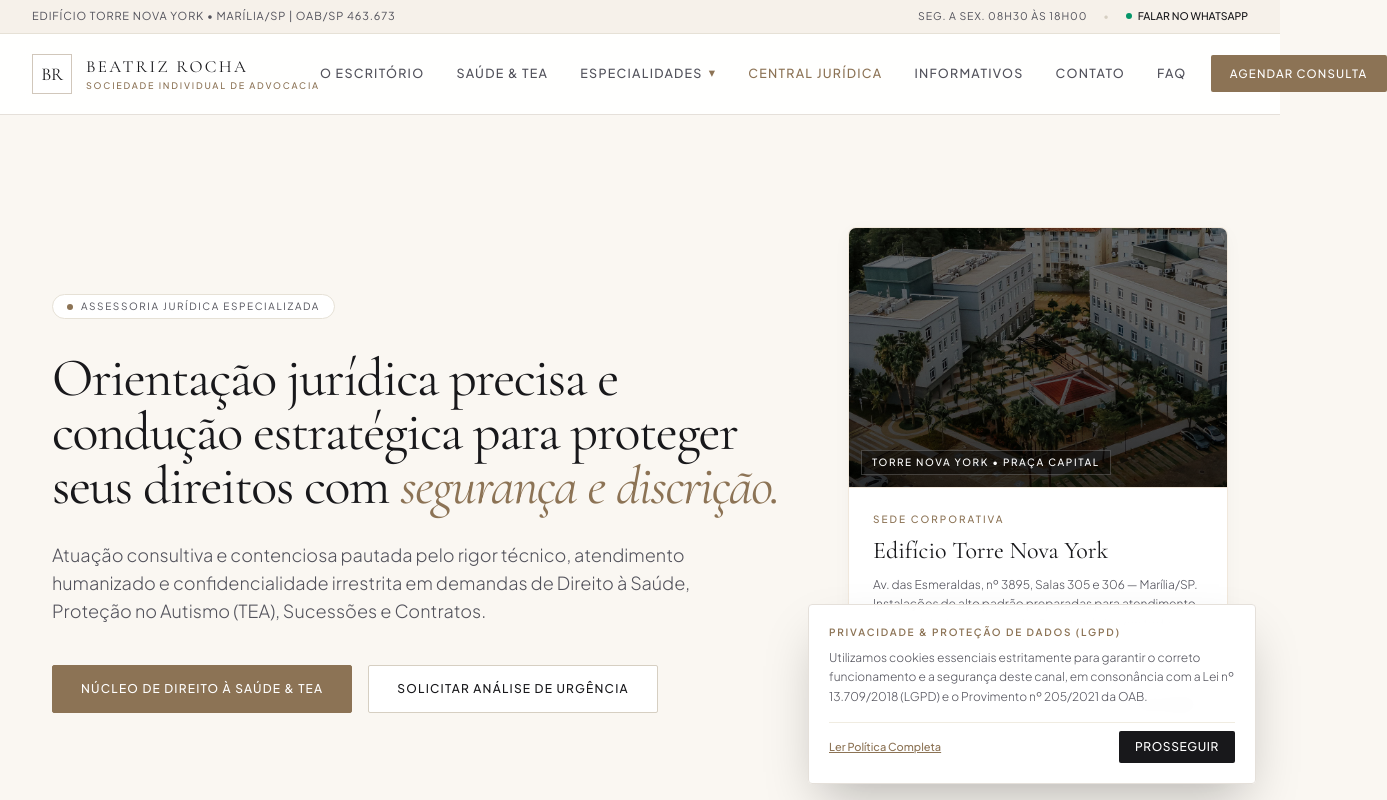
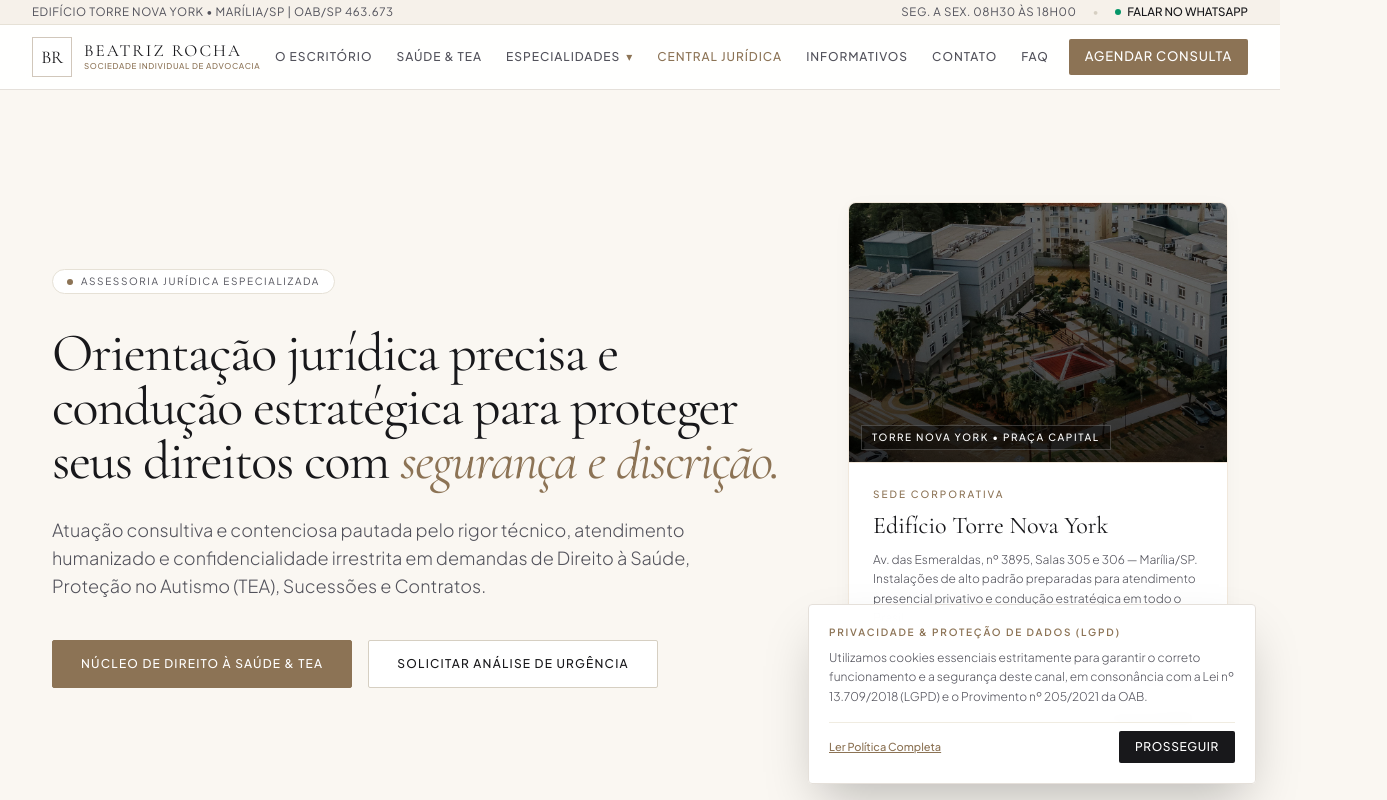
Before and after one commit to biarw/site-bgr-advocacia, a React (Vite) app in the folder frontend/: page / in a window 1280 px wide. Shown: the top 800 px of the page, 1387 px wide, since content can reach past the window. Built offline with nearby package versions, Linux system fonts and the light colour scheme.

Commit message:
style: optimize navbar and header layout for space efficiency and mobile responsiveness

```diff
--- a/frontend/src/App.jsx
+++ b/frontend/src/App.jsx
@@ -282,16 +282,19 @@ export default function BeatrizRochaAdvocacia() {
   return (
     <div className="min-h-screen bg-[#FAF7F2] text-[#18181B] font-sans antialiased selection:bg-[#8C7355]/20">
 
-      {/* Topbar Editorial Minimalista */}
-      <aside className="border-b border-[#E6E1D6] bg-[#F4EFE6]/60 text-[11px] tracking-[0.08em] text-[#52525B] uppercase" aria-label="Informações Institucionais">
+      {/* Topbar Editorial Minimalista (Oculta em Mobile <= 768px para priorizar espaço útil) */}
+      <aside
+        className="hidden md:block topbar-editorial border-b border-[#E6E1D6] bg-[#F4EFE6]/60 text-[11px] sm:text-[11.5px] tracking-[0.05em] text-[#52525B] uppercase"
+        aria-label="Informações Institucionais"
+      >
         <div
-          className="topbar-container max-w-[1280px] mx-auto px-4 sm:px-8 py-2 flex justify-between items-center w-full"
-          style={{ maxWidth: '1280px', margin: '0 auto', padding: '0.5rem 2rem', display: 'flex', justifyContent: 'space-between', alignItems: 'center', width: '100%' }}
+          className="topbar-container max-w-[1280px] mx-auto px-4 sm:px-8 py-1.5 flex justify-between items-center w-full"
+          style={{ maxWidth: '1280px', margin: '0 auto', padding: '5px 2rem', display: 'flex', justifyContent: 'space-between', alignItems: 'center', width: '100%' }}
         >
-          <span className="font-normal whitespace-nowrap">
+          <span className="font-normal whitespace-nowrap text-[11px] sm:text-[11.5px]">
             EDIFÍCIO TORRE NOVA YORK • MARÍLIA/SP | OAB/SP 463.673
           </span>
-          <div className="flex items-center gap-3 sm:gap-4 whitespace-nowrap text-[10.5px]">
+          <div className="flex items-center gap-3 sm:gap-4 whitespace-nowrap text-[11px] sm:text-[11.5px]">
             <span>Seg. a Sex. 08h30 às 18h00</span>
             <span className="text-[#D6CFC2]">•</span>
             <a
@@ -307,26 +310,26 @@ export default function BeatrizRochaAdvocacia() {
         </div>
       </aside>
 
-      {/* Header com Alinhamento Editorial Rigoroso, Logo Harmonizado & CTA */}
+      {/* Header Enxuto com Alinhamento Editorial Rigoroso, Logo Harmonizado & CTA */}
       <header
         className="sticky top-0 z-50 header-glass border-b border-[#E5E0DA]"
         style={{ backdropFilter: 'blur(12px)', WebkitBackdropFilter: 'blur(12px)', backgroundColor: 'rgba(255, 255, 255, 0.92)' }}
       >
         <div
-          className="header-container max-w-[1280px] mx-auto px-4 sm:px-8 h-20 flex items-center justify-between w-full"
-          style={{ maxWidth: '1280px', margin: '0 auto', padding: '0 2rem', display: 'flex', alignItems: 'center', justifyContent: 'space-between', width: '100%' }}
+          className="header-container max-w-[1280px] mx-auto px-4 sm:px-8 py-2.5 sm:py-3 flex items-center justify-between w-full"
+          style={{ maxWidth: '1280px', margin: '0 auto', padding: '12px 2rem', display: 'flex', alignItems: 'center', justifyContent: 'space-between', width: '100%', minHeight: '56px' }}
         >
 
-          {/* Monograma BR + Identidade */}
-          <a href="#inicio" className="flex items-center gap-3.5 group shrink-0">
-            <div className="w-10 h-10 border border-[#8C7355]/40 flex items-center justify-center bg-white shadow-2xs group-hover:border-[#8C7355] transition-colors shrink-0">
-              <span className="font-serif text-lg tracking-tight text-[#18181B]">BR</span>
+          {/* Monograma BR + Identidade (Subtítulo oculto no mobile para evitar quebras) */}
+          <a href="#inicio" className="flex items-center gap-3 group shrink-0">
+            <div className="w-9 h-9 sm:w-10 sm:h-10 border border-[#8C7355]/40 flex items-center justify-center bg-white shadow-2xs group-hover:border-[#8C7355] transition-colors shrink-0">
+              <span className="font-serif text-base sm:text-lg tracking-tight text-[#18181B]">BR</span>
             </div>
             <div className="flex flex-col justify-center">
-              <span className="font-serif text-[17px] tracking-[0.14em] text-[#18181B] uppercase leading-none font-normal whitespace-nowrap">
+              <span className="font-serif text-[16px] sm:text-[17px] tracking-[0.12em] text-[#18181B] uppercase leading-none font-normal whitespace-nowrap">
                 Beatriz Rocha
               </span>
-              <span className="text-[8.5px] sm:text-[9px] tracking-[0.2em] text-[#8C7355] uppercase font-sans font-medium mt-1.5 leading-none whitespace-nowrap">
+              <span className="brand-subtitle hidden md:block text-[7.5px] sm:text-[8px] tracking-[0.08em] text-[#8C7355] uppercase font-sans font-medium mt-0.5 leading-tight whitespace-nowrap">
                 Sociedade Individual de Advocacia
               </span>
             </div>
@@ -436,31 +439,31 @@ export default function BeatrizRochaAdvocacia() {
               </a>
             </nav>
 
-            {/* Botão AGENDAR CONSULTA Proporcional e com Margem Fixa */}
+            {/* Botão AGENDAR CONSULTA Proporcional, Enxuto e Alinhado */}
             <a
               href={whatsappUrl}
               target="_blank"
               rel="noopener noreferrer"
-              className="header-cta-btn bg-[#8C7355] text-white text-[11.5px] tracking-[0.1em] uppercase font-medium hover:bg-[#735D43] transition-colors rounded-[2px] shadow-2xs whitespace-nowrap inline-flex items-center justify-center shrink-0"
-              style={{ marginLeft: '1rem', padding: '0.6rem 1.1rem', whiteSpace: 'nowrap' }}
+              className="header-cta-btn bg-[#8C7355] text-white text-[13px] tracking-[0.06em] uppercase font-medium hover:bg-[#735D43] transition-all rounded-[2px] shadow-2xs whitespace-nowrap inline-flex items-center justify-center shrink-0"
+              style={{ marginLeft: '1.25rem', padding: '8px 16px', fontSize: '13px', whiteSpace: 'nowrap' }}
             >
               Agendar Consulta
             </a>
           </div>
 
-          {/* Botão e CTA Mobile (< 1024px) */}
-          <div className="lg:hidden flex items-center gap-3 shrink-0">
+          {/* Botão e CTA Mobile (< 1024px) - Alinhado no Eixo Central Vertical */}
+          <div className="lg:hidden flex items-center gap-2.5 shrink-0">
             <a
               href={whatsappUrl}
               target="_blank"
               rel="noopener noreferrer"
-              className="px-3.5 py-1.5 bg-[#8C7355] text-white text-[11px] tracking-[0.08em] uppercase font-medium hover:bg-[#735D43] transition-colors rounded-[2px] shadow-2xs whitespace-nowrap"
+              className="px-3 py-1.5 bg-[#8C7355] text-white text-[12px] sm:text-[13px] tracking-[0.06em] uppercase font-medium hover:bg-[#735D43] transition-colors rounded-[2px] shadow-2xs whitespace-nowrap inline-flex items-center justify-center"
             >
               Agendar
             </a>
             <button
               onClick={() => setMobileMenuOpen(!mobileMenuOpen)}
-              className="p-2 text-[#18181B] border border-[#E6E1D6] bg-white text-xs uppercase cursor-pointer"
+              className="p-1.5 sm:p-2 text-[#18181B] border border-[#E6E1D6] bg-white text-xs uppercase cursor-pointer flex items-center justify-center"
               aria-label="Abrir Menu de Navegação"
             >
               {mobileMenuOpen ? '✕' : '☰'}
--- a/frontend/src/index.css
+++ b/frontend/src/index.css
@@ -61,23 +61,49 @@ p {
   padding: 0 2rem;
 }
 
-/* Topbar Fixed Alignment */
+/* Topbar Fixed Alignment (Lean & Minimalist) */
+.topbar-editorial {
+  border-bottom: 1px solid #E6E1D6;
+  background-color: rgba(244, 239, 230, 0.6);
+  color: #52525B;
+  text-transform: uppercase;
+}
+
 .topbar-container {
   width: 100%;
   max-width: 1280px;
   margin: 0 auto;
-  padding: 0.5rem 2rem;
+  padding: 4px 2rem;
   display: flex;
   justify-content: space-between;
   align-items: center;
+  font-size: 11.5px;
+  line-height: 1.2;
 }
 
-/* Header Flex Container */
+/* Mobile Media Query to completely hide topbar and brand subtitle on screens <= 768px */
+@media (max-width: 768px) {
+  .topbar-editorial,
+  aside[aria-label="Informações Institucionais"] {
+    display: none !important;
+  }
+
+  .brand-subtitle {
+    display: none !important;
+  }
+
+  .header-container {
+    padding: 10px 1rem !important;
+  }
+}
+
+/* Header Flex Container (10px to 14px vertical padding) */
 .header-container {
   width: 100%;
   max-width: 1280px;
   margin: 0 auto;
-  padding: 0 2rem;
+  padding: 12px 2rem;
+  min-height: 56px;
   display: flex;
   align-items: center;
   justify-content: space-between;
@@ -87,26 +113,31 @@ p {
 header nav {
   display: flex;
   align-items: center;
-  gap: 2rem !important;
+  gap: 1.5rem !important;
 }
 
 header nav a,
 header nav span,
 .header-nav-link {
   white-space: nowrap !important;
-  font-size: 12.5px !important;
+  font-size: 12px !important;
   font-weight: 500 !important;
-  letter-spacing: 0.1em;
+  letter-spacing: 0.08em;
 }
 
-/* Consultation CTA Button Separation & Proportions */
+/* Consultation CTA Button (Compact, 13px-14px, Aligned) */
 .header-cta-btn {
-  margin-left: 1.5rem !important;
-  padding: 0.6rem 1.2rem !important;
+  margin-left: 1.25rem !important;
+  padding: 8px 16px !important;
+  font-size: 13px !important;
+  font-weight: 500 !important;
+  letter-spacing: 0.06em !important;
   white-space: nowrap !important;
-  display: inline-flex;
-  align-items: center;
-  justify-content: center;
+  display: inline-flex !important;
+  align-items: center !important;
+  justify-content: center !important;
+  border-radius: 2px !important;
+  transition: all 0.25s ease !important;
 }
 
 /* Hero Grid Simétrico & Cirúrgico */
```
Also changed, not shown: 1 other file (tests, documents, lock files or other folders).
